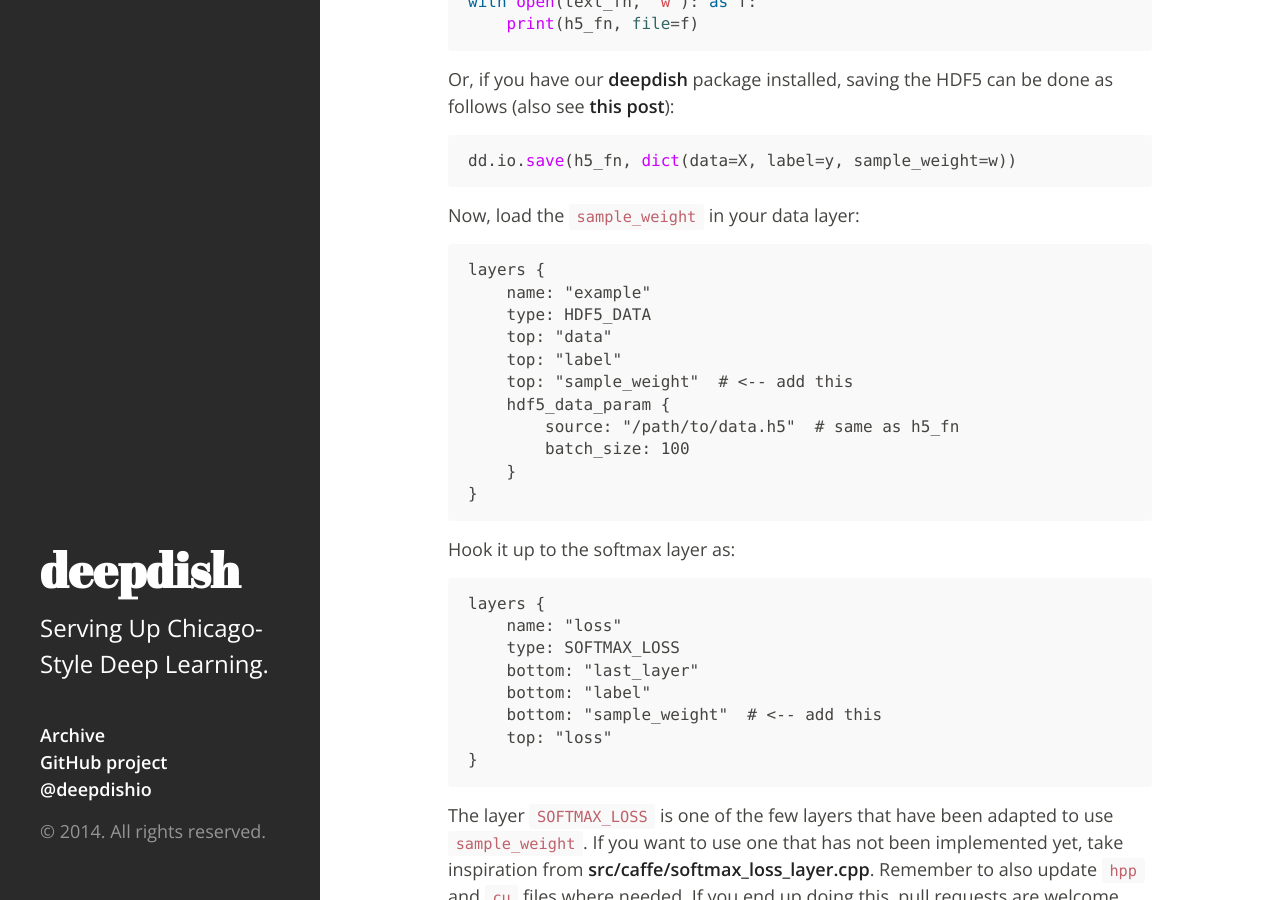
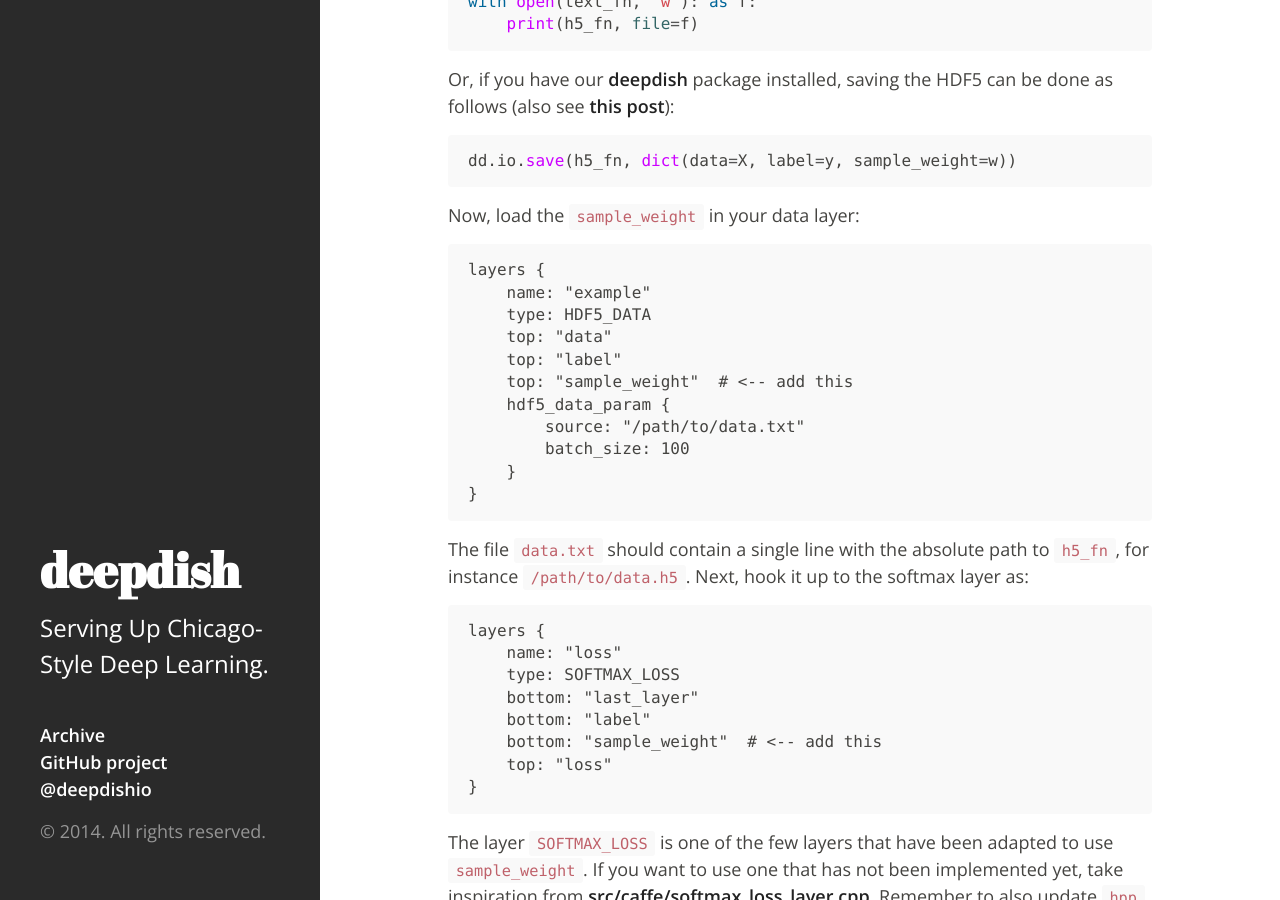
Before and after one commit to uchicago-cs/deepdish, a Jekyll site: the page built from _posts/2014-11-04-caffe-with-weighted-samples.md, in a window 1280 px wide and 900 px high, scrolled down 976 px. Built offline with Jekyll 4.4.1, drawn with Linux system fonts in a browser that asks for light colours; Markdown is read by kramdown in place of the engine named in the settings.

Commit message:
Updated error in post.

````diff
--- a/_posts/2014-11-04-caffe-with-weighted-samples.md
+++ b/_posts/2014-11-04-caffe-with-weighted-samples.md
@@ -62,13 +62,15 @@ layers {
     top: "label"
     top: "sample_weight"  # <-- add this
     hdf5_data_param {
-        source: "/path/to/data.h5"  # same as h5_fn
+        source: "/path/to/data.txt"
         batch_size: 100
     }
 }
 ```
 
-Hook it up to the softmax layer as:
+The file `data.txt` should contain a single line with the absolute path to
+`h5_fn`, for instance `/path/to/data.h5`. Next, hook it up to the softmax layer
+as:
 
 ```
 layers {
````
